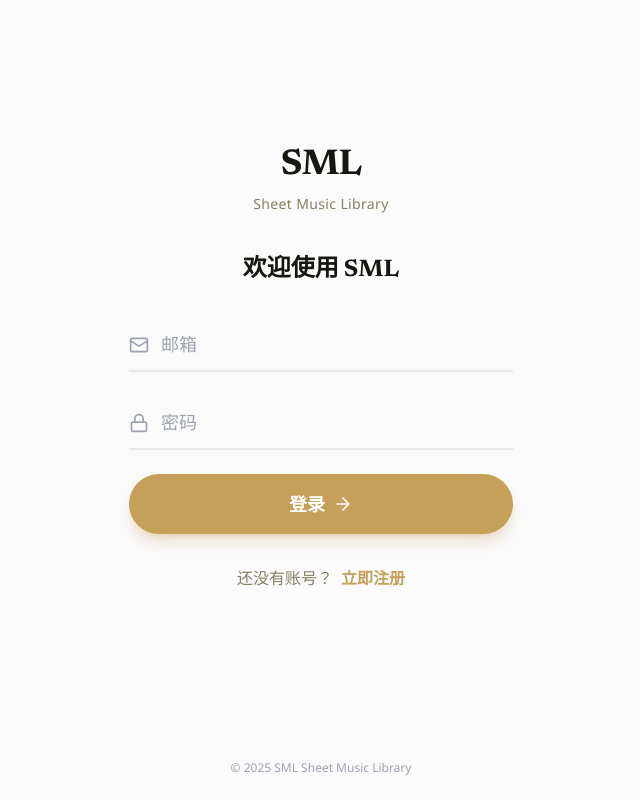
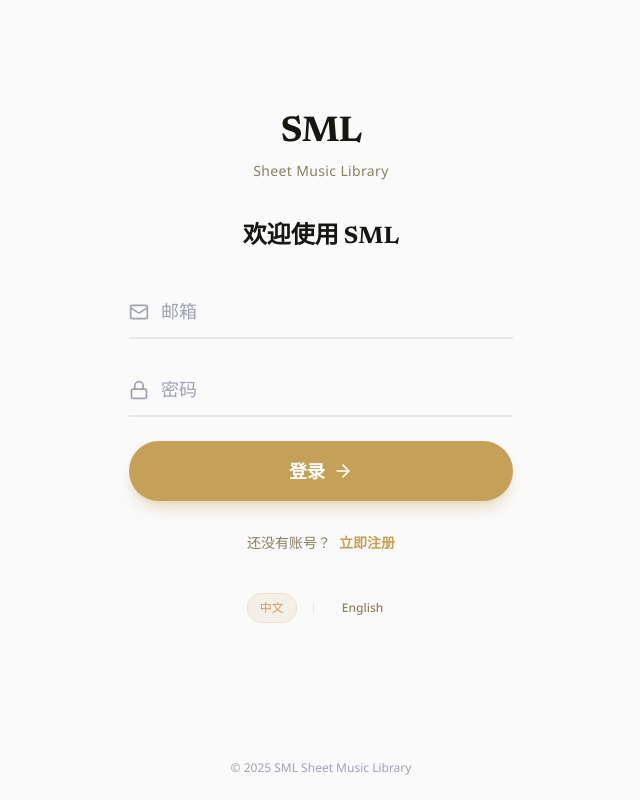
Before and after one commit to Frrrrrranz/SML-SheetMusicLibrary, a React (Vite) app: page / in a window 1280 px wide. Shown: the whole page, without its empty margins (319-959 px from the left). Built offline with nearby package versions, Linux system fonts and the light colour scheme; no server answers.

Commit message:
feat: add English support to auth screens

```diff
--- a/App.tsx
+++ b/App.tsx
@@ -9,6 +9,7 @@ import { SearchScreen } from './screens/SearchScreen';
 import { SettingsScreen } from './screens/SettingsScreen';
 import { AuthScreen } from './screens/AuthScreen';
 import { AuthProvider, useAuth } from './contexts/AuthContext';
+import { LanguageProvider, useLanguage } from './contexts/LanguageContext';
 import { Composer } from './types';
 
 
@@ -143,6 +144,7 @@ const DetailWrapper = ({
 // 认证路由守卫
 const AuthGuard: React.FC = () => {
   const { session, loading } = useAuth();
+  const { t } = useLanguage();
 
   // 加载中显示 loading 状态
   if (loading) {
@@ -150,7 +152,7 @@ const AuthGuard: React.FC = () => {
       <div className="min-h-screen bg-background flex items-center justify-center">
         <div className="flex flex-col items-center gap-4">
           <div className="w-10 h-10 border-4 border-oldGold border-t-transparent rounded-full animate-spin" />
-          <p className="text-textSub">加载中...</p>
+          <p className="text-textSub">{t.auth.processing}</p>
         </div>
       </div>
     );
@@ -168,11 +170,13 @@ const AuthGuard: React.FC = () => {
 const App: React.FC = () => {
   return (
     <>
-      <AuthProvider>
-        <HashRouter>
-          <AuthGuard />
-        </HashRouter>
-      </AuthProvider>
+      <LanguageProvider>
+        <AuthProvider>
+          <HashRouter>
+            <AuthGuard />
+          </HashRouter>
+        </AuthProvider>
+      </LanguageProvider>
       <Analytics />
     </>
   );
--- /dev/null
+++ b/constants/locales.ts
@@ -0,0 +1,71 @@
+export const translations = {
+    zh: {
+        auth: {
+            welcome: '欢迎使用 SML',
+            welcomeBack: '欢迎回来',
+            join: '加入 SML',
+            nickname: '昵称',
+            email: '邮箱',
+            password: '密码',
+            login: '登录',
+            register: '注册',
+            processing: '处理中...',
+            noAccount: '还没有账号？',
+            hasAccount: '已有账号？',
+            registerNow: '立即注册',
+            backToLogin: '返回登录',
+            verifySentTitle: '验证邮件已发送',
+            verifySentDesc: '我们已向 {email} 发送了一封验证邮件。',
+            verifySentAction: '请点击邮件中的链接完成注册。',
+            errors: {
+                nicknameRequired: '请输入昵称',
+                invalidCredentials: '邮箱或密码错误',
+                emailNotConfirmed: '请先验证您的邮箱',
+                userAlreadyRegistered: '该邮箱已注册',
+                passwordTooShort: '密码至少需要 6 个字符',
+                genericError: '操作失败，请重试',
+            },
+        },
+        common: {
+            language: '语言',
+            english: 'English',
+            chinese: '中文',
+        },
+    },
+    en: {
+        auth: {
+            welcome: 'Welcome to SML',
+            welcomeBack: 'Welcome back',
+            join: 'Join SML',
+            nickname: 'Nickname',
+            email: 'Email',
+            password: 'Password',
+            login: 'Login',
+            register: 'Register',
+            processing: 'Processing...',
+            noAccount: "Don't have an account?",
+            hasAccount: 'Already have an account?',
+            registerNow: 'Register Now',
+            backToLogin: 'Back to Login',
+            verifySentTitle: 'Verification Email Sent',
+            verifySentDesc: 'We have sent a verification email to {email}.',
+            verifySentAction: 'Please click the link in the email to complete registration.',
+            errors: {
+                nicknameRequired: 'Please enter a nickname',
+                invalidCredentials: 'Invalid email or password',
+                emailNotConfirmed: 'Please verify your email first',
+                userAlreadyRegistered: 'This email is already registered',
+                passwordTooShort: 'Password should be at least 6 characters',
+                genericError: 'Operation failed, please try again',
+            },
+        },
+        common: {
+            language: 'Language',
+            english: 'English',
+            chinese: 'Chinese',
+        },
+    },
+};
+
+export type Language = 'zh' | 'en';
+export type TranslationKey = typeof translations.zh;
--- /dev/null
+++ b/contexts/LanguageContext.tsx
@@ -0,0 +1,38 @@
+import React, { createContext, useContext, useState, useEffect } from 'react';
+import { translations, Language, TranslationKey } from '../constants/locales';
+
+interface LanguageContextType {
+    language: Language;
+    setLanguage: (lang: Language) => void;
+    t: TranslationKey;
+}
+
+const LanguageContext = createContext<LanguageContextType | undefined>(undefined);
+
+export const LanguageProvider: React.FC<{ children: React.ReactNode }> = ({ children }) => {
+    const [language, setLanguageState] = useState<Language>(() => {
+        const saved = localStorage.getItem('sml_language');
+        return (saved as Language) || 'zh';
+    });
+
+    const setLanguage = (lang: Language) => {
+        setLanguageState(lang);
+        localStorage.setItem('sml_language', lang);
+    };
+
+    const t = translations[language];
+
+    return (
+        <LanguageContext.Provider value={{ language, setLanguage, t }}>
+            {children}
+        </LanguageContext.Provider>
+    );
+};
+
+export const useLanguage = () => {
+    const context = useContext(LanguageContext);
+    if (context === undefined) {
+        throw new Error('useLanguage must be used within a LanguageProvider');
+    }
+    return context;
+};
--- a/screens/AuthScreen.tsx
+++ b/screens/AuthScreen.tsx
@@ -1,11 +1,13 @@
 import React, { useState } from 'react';
-import { Mail, Lock, User, ArrowRight, Loader2, CheckCircle, AlertCircle } from 'lucide-react';
+import { Mail, Lock, User, ArrowRight, Loader2, CheckCircle, AlertCircle, Languages } from 'lucide-react';
 import { useAuth } from '../contexts/AuthContext';
+import { useLanguage } from '../contexts/LanguageContext';
 
 type AuthMode = 'login' | 'register';
 
 export const AuthScreen: React.FC = () => {
     const { signIn, signUp } = useAuth();
+    const { t, language, setLanguage } = useLanguage();
 
     const [mode, setMode] = useState<AuthMode>('login');
     const [email, setEmail] = useState('');
@@ -37,7 +39,7 @@ export const AuthScreen: React.FC = () => {
             } else {
                 // 注册
                 if (!nickname.trim()) {
-                    setError('请输入昵称');
+                    setError(t.auth.errors.nicknameRequired);
                     setLoading(false);
                     return;
                 }
@@ -53,15 +55,15 @@ export const AuthScreen: React.FC = () => {
             console.error('Auth error:', err);
             // 处理常见错误信息
             if (err.message?.includes('Invalid login credentials')) {
-                setError('邮箱或密码错误');
+                setError(t.auth.errors.invalidCredentials);
             } else if (err.message?.includes('Email not confirmed')) {
-                setError('请先验证您的邮箱');
+                setError(t.auth.errors.emailNotConfirmed);
             } else if (err.message?.includes('User already registered')) {
-                setError('该邮箱已注册');
+                setError(t.auth.errors.userAlreadyRegistered);
             } else if (err.message?.includes('Password should be at least')) {
-                setError('密码至少需要 6 个字符');
+                setError(t.auth.errors.passwordTooShort);
             } else {
-                setError(err.message || '操作失败，请重试');
+                setError(err.message || t.auth.errors.genericError);
             }
         } finally {
             setLoading(false);
@@ -86,13 +88,13 @@ export const AuthScreen: React.FC = () => {
                     </div>
 
                     <h1 className="text-2xl font-bold font-serif text-textMain mb-3">
-                        验证邮件已发送
+                        {t.auth.verifySentTitle}
                     </h1>
 
                     <p className="text-textSub mb-8 leading-relaxed">
-                        我们已向 <span className="font-semibold text-textMain">{email}</span> 发送了一封验证邮件。
+                        {t.auth.verifySentDesc.replace('{email}', email)}
                         <br />
-                        请点击邮件中的链接完成注册。
+                        {t.auth.verifySentAction}
                     </p>
 
                     <button
@@ -102,7 +104,7 @@ export const AuthScreen: React.FC = () => {
                         }}
                         className="text-oldGold font-semibold hover:underline"
                     >
-                        返回登录
+                        {t.auth.backToLogin}
                     </button>
                 </div>
             </div>
@@ -127,8 +129,8 @@ export const AuthScreen: React.FC = () => {
                 <div className="w-full max-w-sm">
                     <h2 className="text-2xl font-bold font-serif text-textMain mb-8 text-center">
                         {mode === 'login'
-                            ? (isFirstVisit ? '欢迎使用 SML' : '欢迎回来')
-                            : '加入 SML'
+                            ? (isFirstVisit ? t.auth.welcome : t.auth.welcomeBack)
+                            : t.auth.join
                         }
                     </h2>
 
@@ -143,7 +145,7 @@ export const AuthScreen: React.FC = () => {
                                     type="text"
                                     value={nickname}
                                     onChange={(e) => setNickname(e.target.value)}
-                                    placeholder="昵称"
+                                    placeholder={t.auth.nickname}
                                     className="w-full pl-8 pr-4 py-3 border-b-2 border-gray-200 bg-transparent text-textMain placeholder-gray-400 focus:border-oldGold focus:outline-none transition-colors text-lg"
                                     autoComplete="name"
                                 />
@@ -159,7 +161,7 @@ export const AuthScreen: React.FC = () => {
                                 type="email"
                                 value={email}
                                 onChange={(e) => setEmail(e.target.value)}
-                                placeholder="邮箱"
+                                placeholder={t.auth.email}
                                 className="w-full pl-8 pr-4 py-3 border-b-2 border-gray-200 bg-transparent text-textMain placeholder-gray-400 focus:border-oldGold focus:outline-none transition-colors text-lg"
                                 autoComplete="email"
                                 required
@@ -175,7 +177,7 @@ export const AuthScreen: React.FC = () => {
                                 type="password"
                                 value={password}
                                 onChange={(e) => setPassword(e.target.value)}
-                                placeholder="密码"
+                                placeholder={t.auth.password}
                                 className="w-full pl-8 pr-4 py-3 border-b-2 border-gray-200 bg-transparent text-textMain placeholder-gray-400 focus:border-oldGold focus:outline-none transition-colors text-lg"
                                 autoComplete={mode === 'login' ? 'current-password' : 'new-password'}
                                 required
@@ -205,27 +207,49 @@ export const AuthScreen: React.FC = () => {
                             {loading ? (
                                 <>
                                     <Loader2 size={20} className="animate-spin" />
-                                    处理中...
+                                    {t.auth.processing}
                                 </>
                             ) : (
                                 <>
-                                    {mode === 'login' ? '登录' : '注册'}
+                                    {mode === 'login' ? t.auth.login : t.auth.register}
                                     <ArrowRight size={20} />
                                 </>
                             )}
                         </button>
                     </form>
 
-                    {/* Switch Mode */}
-                    <div className="mt-8 text-center">
+                    <div className="mt-8 text-center text-sm">
                         <span className="text-textSub">
-                            {mode === 'login' ? '还没有账号？' : '已有账号？'}
+                            {mode === 'login' ? t.auth.noAccount : t.auth.hasAccount}
                         </span>
                         <button
                             onClick={switchMode}
                             className="ml-2 text-oldGold font-semibold hover:underline"
                         >
-                            {mode === 'login' ? '立即注册' : '返回登录'}
+                            {mode === 'login' ? t.auth.registerNow : t.auth.backToLogin}
+                        </button>
+                    </div>
+
+                    {/* Language Switcher */}
+                    <div className="mt-10 flex justify-center gap-4">
+                        <button
+                            onClick={() => setLanguage('zh')}
+                            className={`flex items-center gap-1.5 px-3 py-1.5 rounded-full text-xs font-medium transition-all ${language === 'zh'
+                                ? 'bg-oldGold/10 text-oldGold border border-oldGold/20'
+                                : 'text-textSub hover:text-textMain'
+                                }`}
+                        >
+                            中文
+                        </button>
+                        <div className="w-px h-3 bg-gray-200 self-center" />
+                        <button
+                            onClick={() => setLanguage('en')}
+                            className={`flex items-center gap-1.5 px-3 py-1.5 rounded-full text-xs font-medium transition-all ${language === 'en'
+                                ? 'bg-oldGold/10 text-oldGold border border-oldGold/20'
+                                : 'text-textSub hover:text-textMain'
+                                }`}
+                        >
+                            English
                         </button>
                     </div>
                 </div>
```
